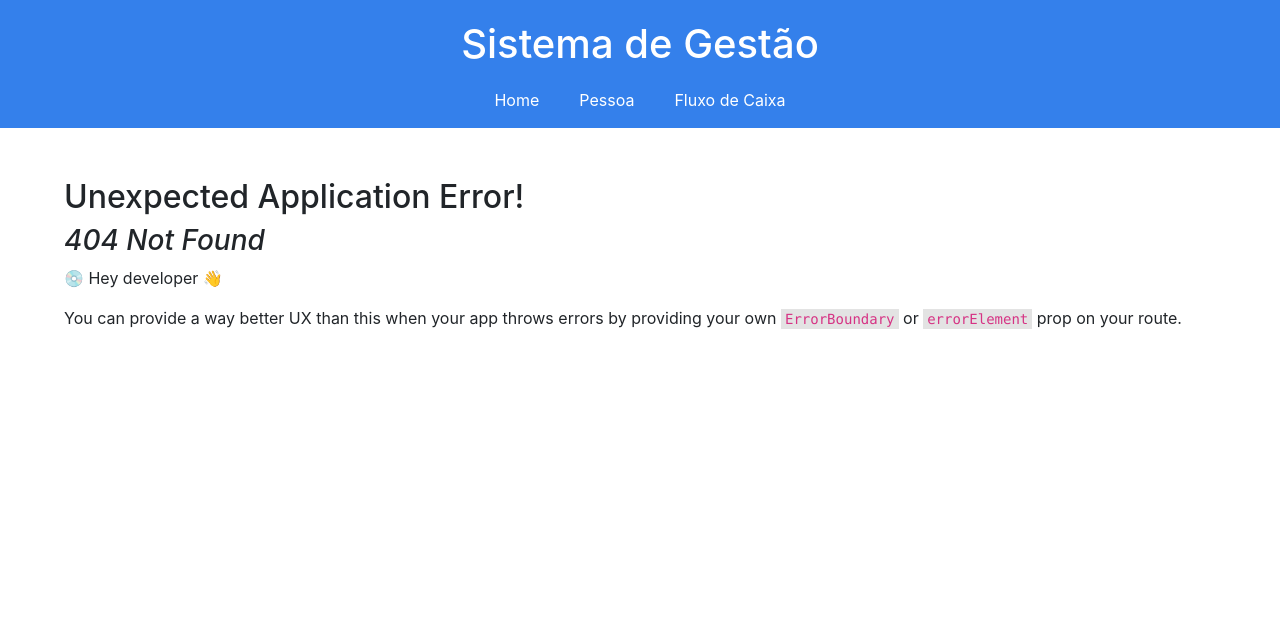
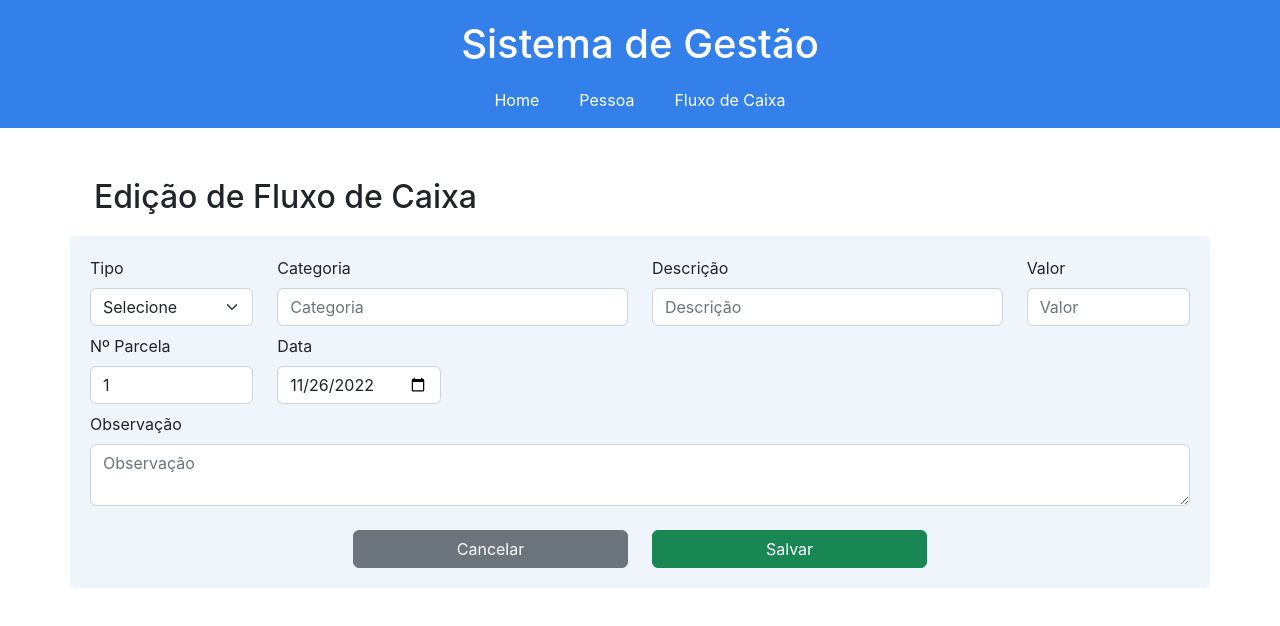
Before and after one commit to ejuscar/ProjetoAplicado.UI, a React (Create React App) app: page /fluxo-de-caixa/editar/1 in a window 1280 px wide. Before the commit this address had no page. Shown: the top 626 px of the page. Built offline with nearby package versions, Linux system fonts and the light colour scheme; no server answers.

Commit message:
Add edição de FdC + bug fixes

```diff
--- a/src/components/custom-table/custom-table.component.tsx
+++ b/src/components/custom-table/custom-table.component.tsx
@@ -53,6 +53,7 @@ export default function CustomTable({
 									left: 0,
 									backgroundColor: "white",
 									zIndex: 999,
+									width: 115,
 								}}
 							>
 								Ações
--- a/src/helpers/dateHelper.ts
+++ b/src/helpers/dateHelper.ts
@@ -1,5 +1,7 @@
 export function getInputStringFromDate(date: Date) {
-	return `${date.getFullYear()}-${date.getMonth() + 1}-${date.getDate()}`;
+	const month = (date.getMonth() + 1).toString().padStart(2, "0");
+	const day = date.getDate().toString().padStart(2, "0");
+	return `${date.getFullYear()}-${month}-${day}`;
 }
 
 export function getDateFromInputString(date: string) {
--- a/src/pages/fluxo-de-caixa/fluxo-de-caixa.form.page.tsx
+++ b/src/pages/fluxo-de-caixa/fluxo-de-caixa.form.page.tsx
@@ -9,10 +9,43 @@ import {
 	FluxoCaixaBase,
 	FluxoCaixaForm,
 } from "../../models/entities/fluxoCaixa";
-import { useNavigate } from "react-router-dom";
+import { useNavigate, useParams } from "react-router-dom";
 import FluxoCaixaService from "../../services/fluxo-de-caixa.service";
+import { useEffect, useState } from "react";
 
 export default function FluxoDeCaixaFormPage() {
+	const params = useParams();
+	const navigate = useNavigate();
+	const [form, setForm] = useState<FluxoCaixaForm>({
+		categoria: undefined,
+		data: getInputStringFromDate(new Date()),
+		descricao: undefined,
+		numeroParcela: 1,
+		observacao: undefined,
+		tipo: undefined,
+		valor: undefined,
+	});
+
+	useEffect(() => {
+		if (params.id) {
+			const id = params!.id;
+
+			FluxoCaixaService.getById(id).then((response) => {
+				if (response.success) {
+					const formData: FluxoCaixaForm = {
+						...response.data!,
+						data: getInputStringFromDate(
+							new Date(response.data!.data)
+						),
+						tipo: response.data!.tipo!.toString(),
+					};
+					setForm(formData);
+				}
+			});
+		}
+	}, [params]);
+
+	const formTitle = `${params.id ? "Edição" : "Inclusão"} de Fluxo de Caixa`;
 	const searchUrlBase = "/fluxo-de-caixa";
 
 	const tiposFluxo: SelectModel[] = [
@@ -26,33 +59,38 @@ export default function FluxoDeCaixaFormPage() {
 		},
 	];
 
-	const navigate = useNavigate();
-
 	const onSubmit = function (values: FluxoCaixaForm) {
 		const { data, tipo } = values;
 		const newValues: FluxoCaixaBase = {
 			...values,
 			data: getDateFromInputString(data),
-			tipo: +tipo,
+			tipo: +tipo!,
 		};
 
-		FluxoCaixaService.post(newValues).then((response) => {
-			if (response.success) {
-				navigate(searchUrlBase);
-			}
-		});
+		if (params.id) {
+			FluxoCaixaService.put(params.id, newValues).then((response) => {
+				if (response.success) {
+					navigate(searchUrlBase);
+				}
+			});
+		} else {
+			FluxoCaixaService.post(newValues).then((response) => {
+				if (response.success) {
+					navigate(searchUrlBase);
+				}
+			});
+		}
 	};
+
 	const required = (value: any) =>
 		value ? undefined : "* Campo Obrigatório";
 
 	return (
 		<>
-			<h2 className="title">Inclusão de Fluxo de Caixa</h2>
+			<h2 className="title">{formTitle}</h2>
 			<div className="container">
 				<Form
-					initialValues={{
-						data: getInputStringFromDate(new Date()),
-					}}
+					initialValues={form}
 					onSubmit={onSubmit}
 					render={({ handleSubmit }) => (
 						<form onSubmit={handleSubmit}>
@@ -74,7 +112,6 @@ export default function FluxoDeCaixaFormPage() {
 														? "field-error"
 														: null
 												}`}
-												defaultValue=""
 											>
 												<option value="">
 													Selecione
--- a/src/pages/fluxo-de-caixa/fluxo-de-caixa.list.page.tsx
+++ b/src/pages/fluxo-de-caixa/fluxo-de-caixa.list.page.tsx
@@ -69,8 +69,8 @@ export default function FluxoDeCaixaListPage() {
 		setPage(0);
 	};
 
-	const handleEdit = (element: FluxoCaixa) => {
-		navigate("/");
+	const handleEdit = ({ id }: FluxoCaixa) => {
+		navigate(`editar/${id}`);
 	};
 
 	const handleInsert = () => {
--- a/src/routes/router.tsx
+++ b/src/routes/router.tsx
@@ -21,6 +21,10 @@ const router = createBrowserRouter([
 		path: "/fluxo-de-caixa/incluir",
 		element: <FluxoDeCaixaFormPage />,
 	},
+	{
+		path: "/fluxo-de-caixa/editar/:id",
+		element: <FluxoDeCaixaFormPage />,
+	},
 ]);
 
 export default router;
--- a/src/services/fluxo-de-caixa.service.ts
+++ b/src/services/fluxo-de-caixa.service.ts
@@ -16,6 +16,11 @@ async function getAll(
 	return await response.json();
 }
 
+async function getById(id: string): Promise<IHttpServiceResponse<FluxoCaixa>> {
+	const response = await fetch(`${URL_API}/${id}`);
+	return await response.json();
+}
+
 async function post(
 	data: FluxoCaixaBase
 ): Promise<IHttpServiceResponse<string>> {
@@ -30,7 +35,24 @@ async function post(
 	return await response.json();
 }
 
+async function put(
+	id: string,
+	data: FluxoCaixaBase
+): Promise<IHttpServiceResponse<string>> {
+	const response = await fetch(`${URL_API}/${id}`, {
+		method: "PUT",
+		body: JSON.stringify(data),
+		headers: {
+			"Content-Type": "application/json",
+		},
+	});
+
+	return await response.json();
+}
+
 export default {
 	getAll,
+	getById,
 	post,
+	put,
 };
```
Also changed, not shown: src/models/entities/fluxoCaixa.ts (+6 -6 lines).
